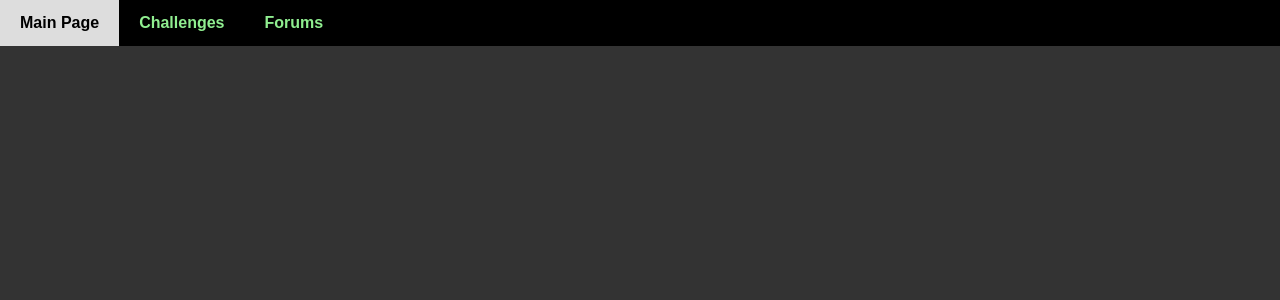
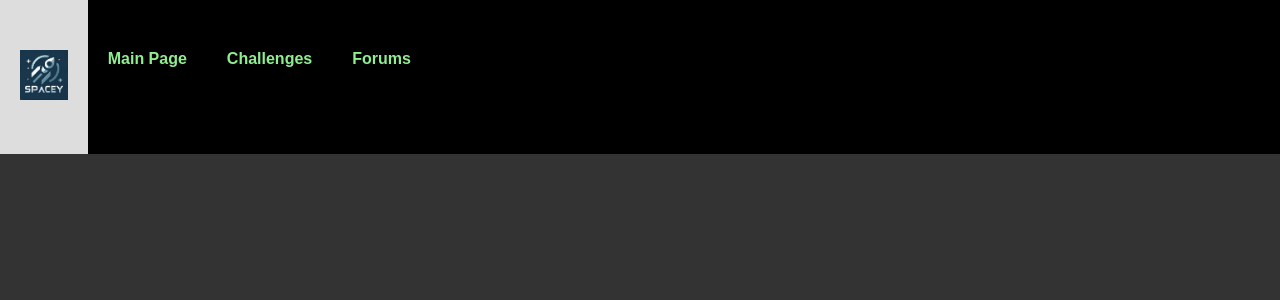
Before and after one commit to IBLIVE/hnwl24group, a Flask app: page / in a window 1280 px wide. Shown: the top 300 px of the page. Run offline with Flask 3, Linux system fonts and the light colour scheme.

Commit message:
added images folder and changed nav bar style

```diff
--- a/templates/base.html
+++ b/templates/base.html
@@ -31,7 +31,7 @@
             display: block;
             color: lightgreen;
             text-align: center;
-            padding: 14px 20px;
+            padding: 50px 20px;
             text-decoration: none;
             font-family: Arial, sans-serif; /* Change font family */
             font-weight: bold; /* Make it bold */
@@ -52,6 +52,7 @@
 <body>
 
 <div class="navbar">
+    <a href="/" class="nav-item"><img src="images/spacey_logo.jpg" alt="Space Y Logo" style="height: 50px; width: auto;"></a>
     <a href="/">Main Page</a>
     <a href="/challenges">Challenges</a>
     <a href="/forums">Forums</a>
```
Also changed, not shown: images/spacey_logo.jpg (added).
